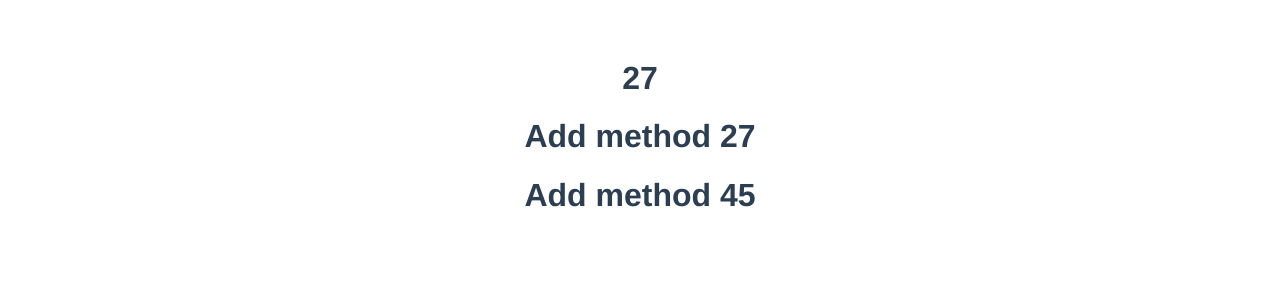
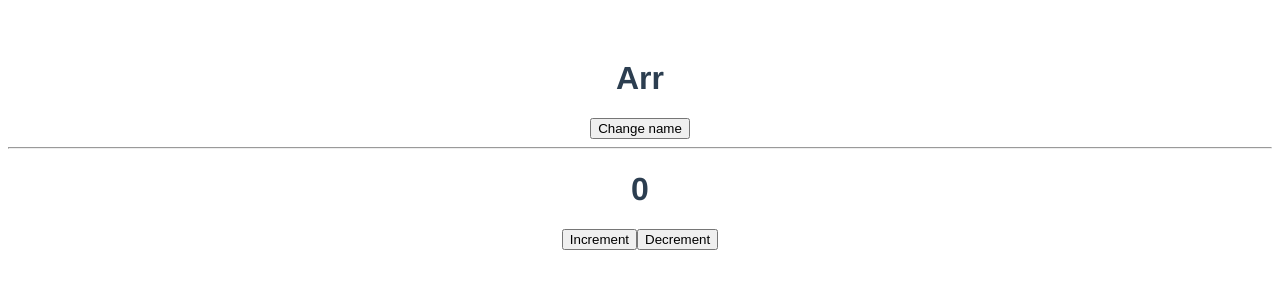
Before and after one commit to Omnish007/Vue-JS, a Vue app: page / in a window 1280 px wide. Shown: the top 300 px of the page. Built offline with nearby package versions, Linux system fonts and the light colour scheme.

Commit message:
event-handling

```diff
--- a/src/App.vue
+++ b/src/App.vue
@@ -3,28 +3,33 @@ export default {
   name: "App",
   data() {
     return {
-      base: 5,
+      name: "Arr",
+      count: 0,
     };
   },
   methods: {
-    add(a, b, c) {
-      return a + b + c;
+    increment(num) {
+      this.count += num;
     },
-    // don't accept arrow function in methods
-    multiply(num) {
-      // access data value using this keyword
-      return num * this.base;
+    decrement(num) {
+      this.count -= num;
     },
   },
 };
 </script>
 
+<template>
+  <h1>{{ name }}</h1>
+  <div>
+    <button v-on:click="name = 'Lol'">Change name</button>
+  </div>
+  <hr />
 
-
-<template>
-  <h1>{{ 2 + 7 + 1 + 17 }}</h1>
-  <h1>Add method {{ add(2, 7, 18) }}</h1>
-  <h1>Add method {{ multiply(9) }}</h1>
+  <div>
+    <h1>{{ count }}</h1>
+    <button v-on:click="increment(5)">Increment</button>
+    <button v-on:click="decrement(2)">Decrement</button>
+  </div>
 </template>
 
 <style>
```
